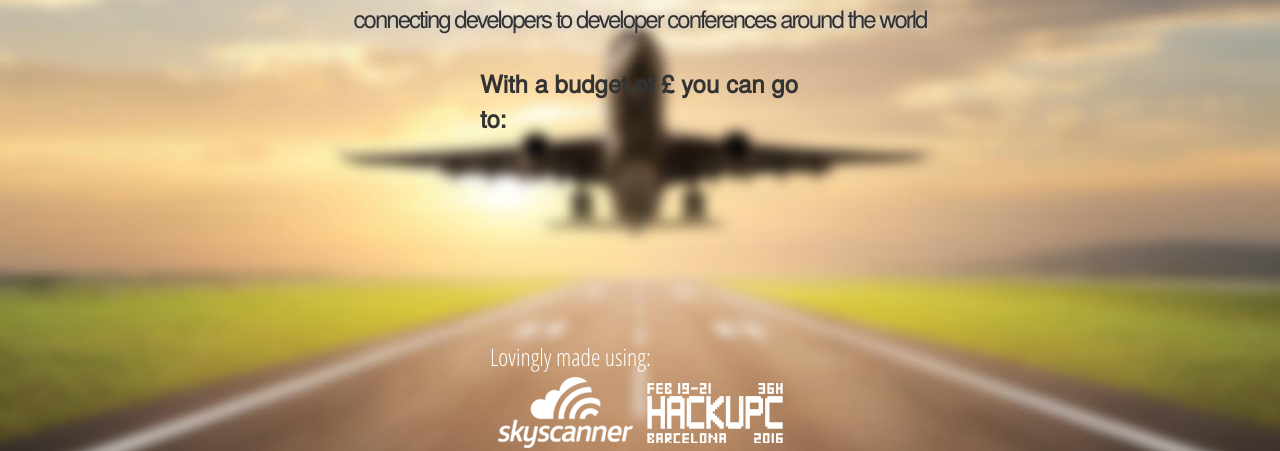
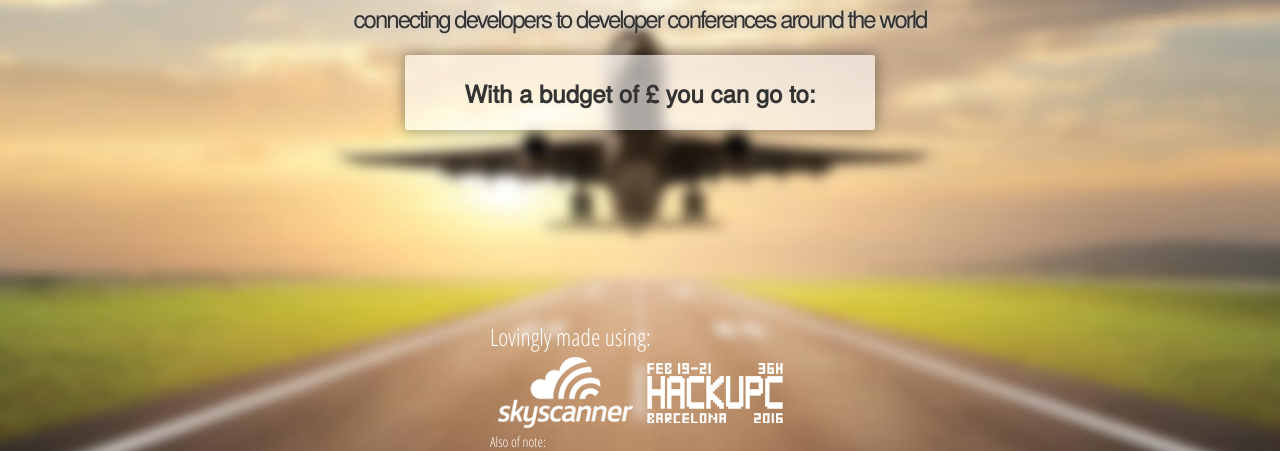
Before and after one commit to sprusr/confly, a Node server app: template views/test.jade in a window 1280 px wide. Shown: the part 207-658 px from the top of the page. Run offline with Node 20, Linux system fonts and the light colour scheme; the template is opened without the code that fills it, so the values that code supplies are empty; some libraries are stand-ins or nearby versions.

Commit message:
Frontend changes to the results page

```diff
--- a/app.js
+++ b/app.js
@@ -1,18 +1,23 @@
-var express = require('express');
-var request = require('request');
+// @ Author: Scott Street & Nathaniel Baulch-Jones
+// @ Version: v0.1a
 
-var apiKey = require('./config.js').apiKey;
+var express = require('express'); // Require Express Module
+var request = require('request'); // Require Request Module
 
-var budget = 5200;
+var apiKey = require('./config.js').apiKey; // Require config.js API Key - see README for details
+
+var budget = 5200; // Set the user's cash budget, we can change this later.
+var userCurrency = 'GBP'; // Set the user's local currency - defaults to Pound Sterling
 
 var conferences = [
+  // Hard code conferences for now ^_^ #lazy
   {
-    name: 'Mobile World Congress',
-    city: 'BCN',
-    startDate: '2016-02-22',
-    endDate: '2016-02-25',
-    cost: 1039.32,
-    importance: 800
+    name: 'Mobile World Congress', // name: Name of the event
+    city: 'BCN', // city: The IATA airport code of the host airport (no support for multiple in v1.0)
+    startDate: '2016-02-22', // startDate: YYYY-MM-DD
+    endDate: '2016-02-25', // endDate: YYYY-MM-DD
+    cost: 1039.32, // cost: The base cost of a ticket in GBP (locales ignored for now!)
+    importance: 800 // importance: The subjective scale of importance of the event - which we will rank by.
   },
   {
     name: 'RSA Conference',
--- a/static/_formplus.scss
+++ b/static/_formplus.scss
@@ -10,6 +10,11 @@
 	margin: -20px auto 0 auto;
 	text-align: center;
 	position: relative;
+	.results{
+		width: 470px!important;
+		margin-left: -75px;
+		margin-top: 10px;
+	}
 }
 #goToSearch fieldset {
 	background: rgba(255,255,255,0.6);
@@ -22,7 +27,9 @@
 	width: 100%;
 	margin: 0 auto;
 	margin-top: -10px;
-
+	.results{
+		width: 450px;
+	}
 	/*stacking fieldsets above each other*/
 	position: absolute;
 }
--- a/static/main.css
+++ b/static/main.css
@@ -101,6 +101,10 @@
   margin: -20px auto 0 auto;
   text-align: center;
   position: relative; }
+  #goToSearch .results {
+    width: 470px !important;
+    margin-left: -75px;
+    margin-top: 10px; }
 
 #goToSearch fieldset {
   background: rgba(255, 255, 255, 0.6);
@@ -114,6 +118,8 @@
   margin-top: -10px;
   /*stacking fieldsets above each other*/
   position: absolute; }
+  #goToSearch fieldset .results {
+    width: 450px; }
 
 /*Hide all except first fieldset*/
 #goToSearch fieldset:not(:first-of-type) {
--- a/views/test.jade
+++ b/views/test.jade
@@ -1,7 +1,10 @@
 extend layout
 block content
     div(id="mainbox")
-      h1 With a budget of £#{budget} you can go to:
-      each con in cons
-        h2=con.name
-        p='Total cost: £'+con.totalCost.toFixed(2)
+      div(id="goToSearch" class="results")
+        fieldset(class="results")
+          h2 With a budget of £#{budget} you can go to:
+          each con in cons
+
+            h3=con.name
+            p='Total cost: £'+con.totalCost.toFixed(2)
```
Also changed, not shown: 1 other file.
